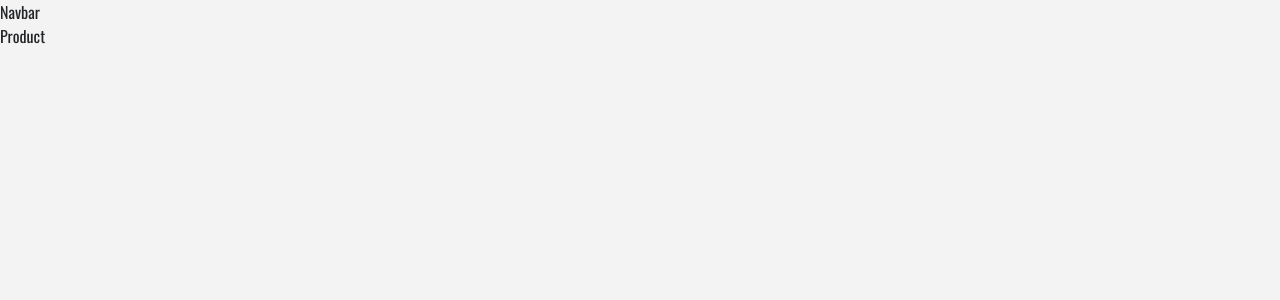
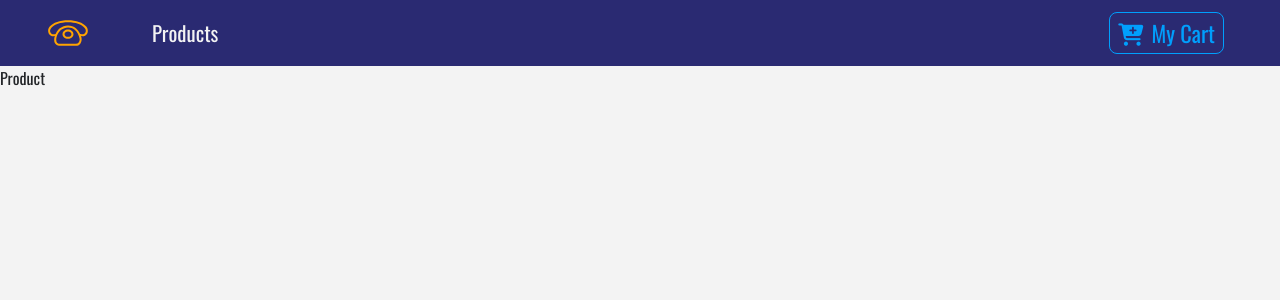
Before and after one commit to PatrickR89/Youtube-javascript, a React (Create React App) app in the folder phoneStoreSmilga/phone-store/: page / in a window 1280 px wide. Shown: the top 300 px of the page. Built offline with nearby package versions, Linux system fonts and the light colour scheme.

Commit message:
#YJS-2 [Change] setup navbar
- [Add] styled-components node module
- [Add] styled button as ButtonContainer

```diff
--- a/phoneStoreSmilga/phone-store/package.json
+++ b/phoneStoreSmilga/phone-store/package.json
@@ -11,6 +11,7 @@
     "react-dom": "^18.2.0",
     "react-router-dom": "^6.4.2",
     "react-scripts": "5.0.1",
+    "styled-components": "^5.3.6",
     "web-vitals": "^2.1.4"
   },
   "scripts": {
--- /dev/null
+++ b/phoneStoreSmilga/phone-store/src/components/Button.js
@@ -0,0 +1,21 @@
+import styled from "styled-components";
+
+export const ButtonContainer = styled.button`
+  text-transform: capitalize;
+  font-size: 1.4rem;
+  background: transparent;
+  border: 0.05rem solid var(--lightBlue);
+  color: var(--lightBlue);
+  border-radius: 0.5rem;
+  padding: 0.2rem 0.5rem;
+  cursor: pointer;
+  margin: 0.2rem 0.5rem 0.2rem 0;
+  transition: all 0.5s easi-in-out;
+  &:hover {
+    background: var(--lightBlue);
+    color: var(--mainBlue);
+  }
+  &:focus {
+    outline: none;
+  }
+`;
--- a/phoneStoreSmilga/phone-store/src/components/Navbar.js
+++ b/phoneStoreSmilga/phone-store/src/components/Navbar.js
@@ -1,7 +1,46 @@
 import React, { Component } from "react";
+import { Link } from "react-router-dom";
+import logo from "../logo.svg";
+import { ButtonContainer } from "./Button";
+import styled from "styled-components";
 
 export default class Navbar extends Component {
   render() {
-    return <div>Navbar</div>;
+    return (
+      <NavWrapper className="navbar navbar-expanded-sm navbar-dark px-sm-5">
+        {/*
+          https://www.iconfinder.com/icons/1243689/call_phone_icon
+          Creative Commons (Attribution 3.0 Unported);
+          https://www.iconfinder.com/Makoto_msk */}
+        <Link to="/">
+          <img src={logo} alt="store" className="navbar-brand" />
+        </Link>
+        <ul className="navbar-nav align-items-center">
+          <li className="nav-item ms-5">
+            <Link to="/products" className="nav-link">
+              products
+            </Link>
+          </li>
+        </ul>
+        <Link to="/cart" className="ms-auto">
+          <ButtonContainer>
+            <span className="me-2">
+              <i className="fas fa-cart-plus" />
+            </span>
+            my cart
+          </ButtonContainer>
+        </Link>
+      </NavWrapper>
+    );
   }
 }
+
+const NavWrapper = styled.nav`
+  background: var(--mainBlue);
+
+  .nav-link {
+    color: var(--mainWhite) !important;
+    font-size: 1.3rem;
+    text-transform: capitalize;
+  }
+`;
```
Also changed, not shown: 1 other file (tests, documents, lock files or other folders).
